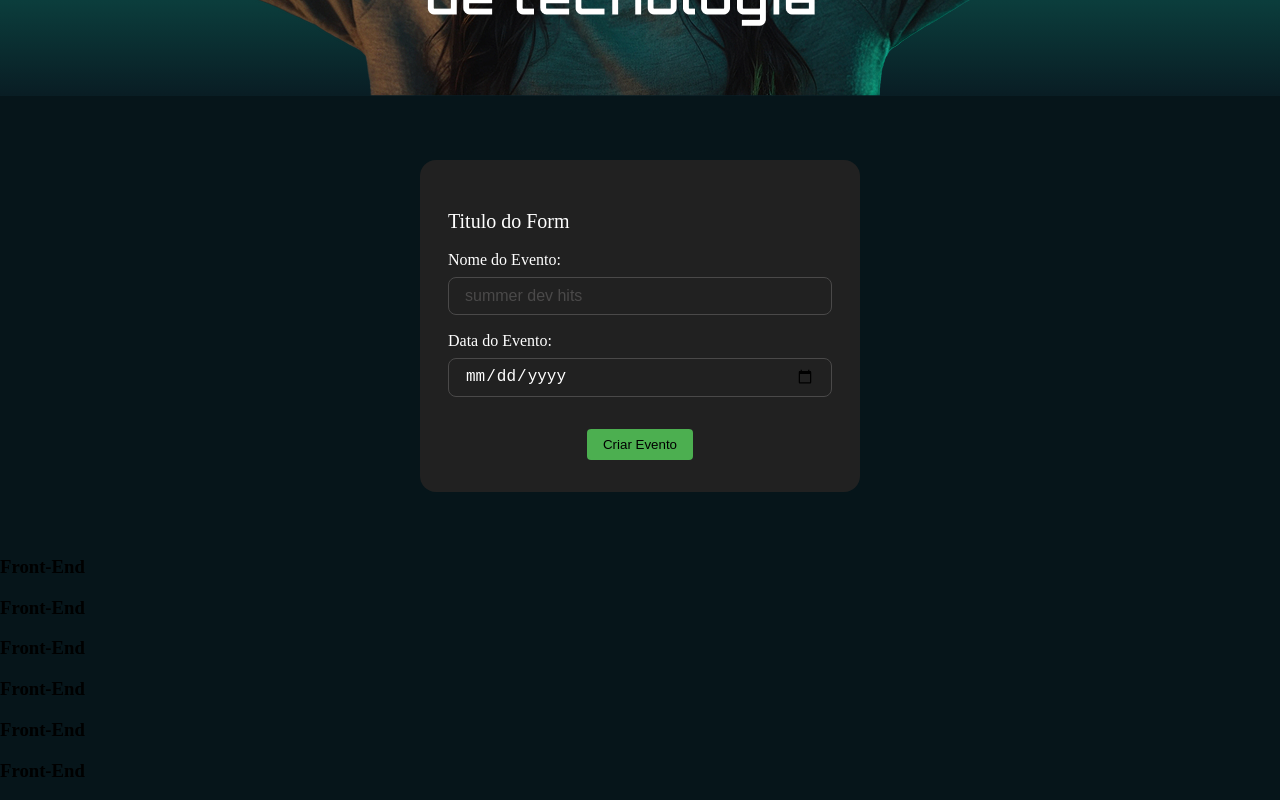
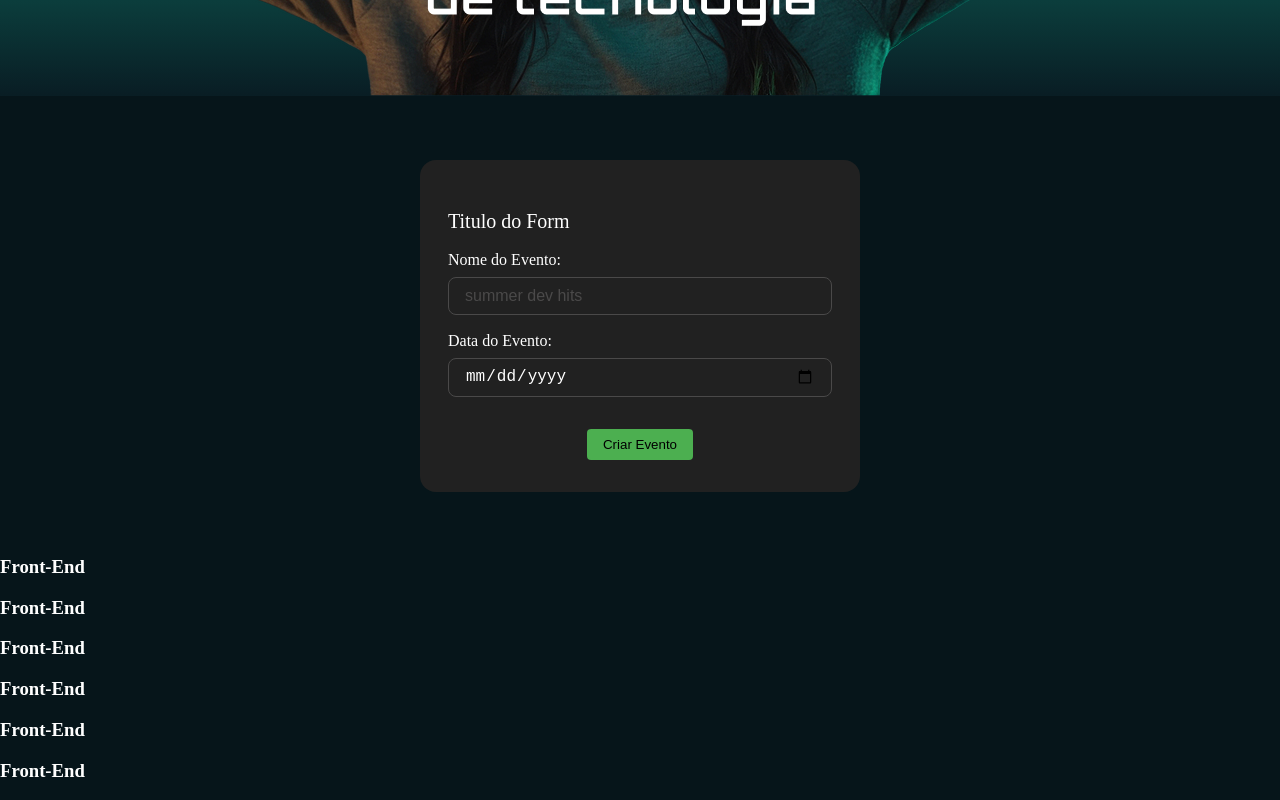
Before and after one commit to Pedrozila/Tecboard, a React (Vite) app: page / in a window 1280 px wide. Shown: the part 587-1387 px from the top of the page. Built offline with nearby package versions, Linux system fonts and the light colour scheme.

Commit message:
added new styles for title component

```diff
--- a/src/App.jsx
+++ b/src/App.jsx
@@ -4,6 +4,8 @@ import { FormularioDeEventos } from "./componentes/FormularioEvento";
 import { Tema } from "./componentes/Tema";
 
 function App() {
+
+  console.log("App renderizou");
 
   const temas = [
     {
@@ -58,6 +60,7 @@ function App() {
          <Tema tema={temas[5]} />
       </section>
     </main>
+
   );
 }
 
--- a/src/componentes/Tema/index.jsx
+++ b/src/componentes/Tema/index.jsx
@@ -1,5 +1,7 @@
+import './temas.estilos.css'
+
 export function Tema ({ tema }) {
 
-return <h3>{tema.nome}</h3>
+    return <h3 className="titulo-tema">{tema.nome}</h3>
 
 }
--- a/src/componentes/Tema/temas.estilos.css
+++ b/src/componentes/Tema/temas.estilos.css
@@ -0,0 +1,3 @@
+.titulo-tema {
+    color: #fff
+}
```
